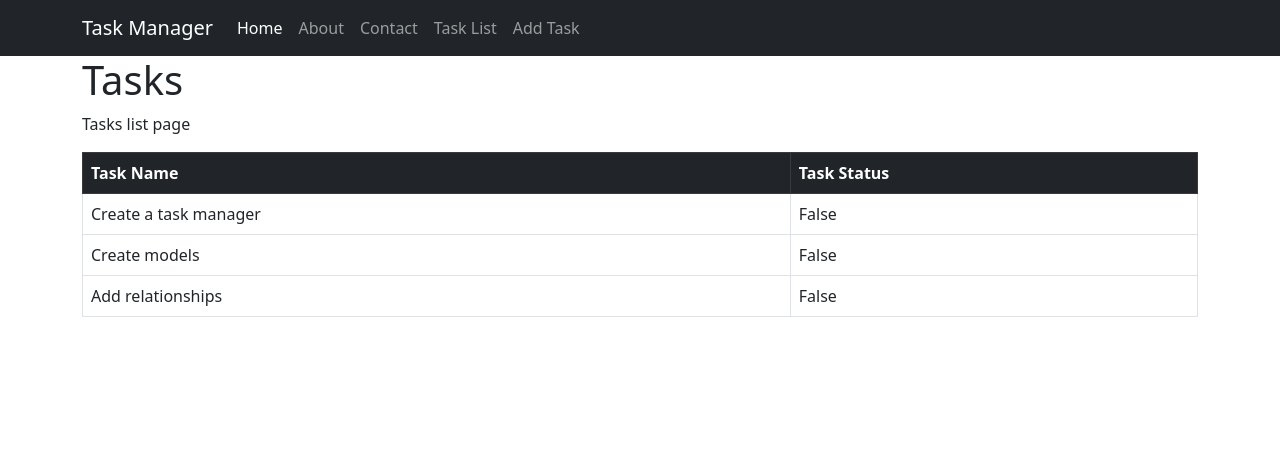
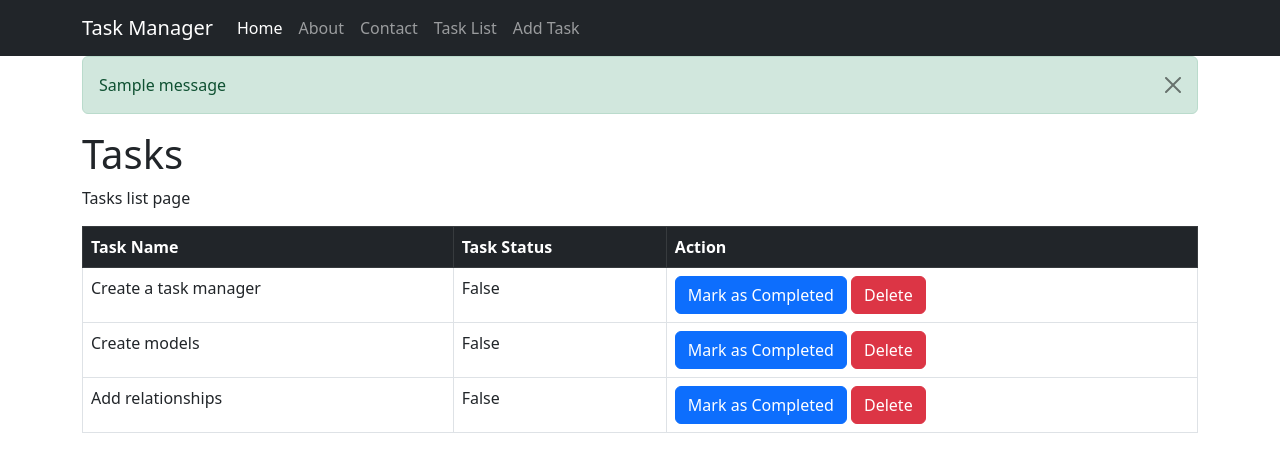
Before and after one commit to geoffreykithuku/django-project-manager-app, a Django app: page /tasks/tasks/ in a window 1280 px wide. Shown: the top 472 px of the page. Run offline with Django 4.2, Linux system fonts and the light colour scheme; data comes from the database, SQL or seed files in the repository; both versions use the stored data as it was after the commit; one stand-in notice (Sample message) is shown.

Commit message:
add delete and update views

```diff
--- /dev/null
+++ b/task_list/templates/alert.html
@@ -0,0 +1,14 @@
+{% if messages %} {% for message in messages %}
+<div
+  class="alert alert-{{ message.tags }} alert-dismissible fade show"
+  role="alert"
+>
+  {{ message }}
+  <button
+    type="button"
+    class="btn-close"
+    data-bs-dismiss="alert"
+    aria-label="Close"
+  ></button>
+</div>
+{% endfor %} {% endif %} {% csrf_token %}
--- a/task_list/templates/form.html
+++ b/task_list/templates/form.html
@@ -1,8 +1,5 @@
 {% extends 'base.html'%} {% block content %}
-<form action="{% url 'task_add' %}" method="POST">
-  {% if messages %} {% for message in messages %}
-  <div class="alert alert-{{ message.tags }}">{{ message }}</div>
-  {% endfor %} {% endif %} {% csrf_token %}
+<form action="{% url 'task_add' %}" method="POST" >
 
   <div class="mb-3 mt-3">
     <label for="task" class="form-label">Task Name:</label>
--- a/task_list/templates/tasks.html
+++ b/task_list/templates/tasks.html
@@ -2,22 +2,27 @@
 <h1>Tasks</h1>
 <p>Tasks list page</p>
 <table class="table table-responsive table-bordered table-hover">
-  <thead class='table-dark'>
+  <thead class="table-dark">
     <tr>
+      <th scope="col">Task Name</th>
 
-        <th scope="col">Task Name</th>
-
-        <th scope="col">Task Status</th>
+      <th scope="col">Task Status</th>
+      <th scope="col">Action</th>
     </tr>
   </thead>
   <tbody>
     {% for task in tasks %}
     <tr>
-
       <td>{{ task.title }}</td>
       <td>{{ task.completed }}</td>
+      <td>
+        <a href="{% url 'edit' task.id %}" class="btn btn-primary">
+          {% if task.completed %} Mark as Uncompleted {% else %} Mark as
+          Completed {% endif %}
+        </a>
 
-
+        <a href="{% url 'delete' task.id %}" class="btn btn-danger">Delete</a>
+      </td>
     </tr>
     {% endfor %}
   </tbody>
--- a/task_list/urls.py
+++ b/task_list/urls.py
@@ -9,5 +9,7 @@ urlpatterns = [
      path('contact/', views.contact, name='contact'),
         path('about/', views.about, name='about'),
         path('tasks/', views.tasks, name='tasks'),
-        path('task_add/', views.task_add, name='task_add')
+        path('task_add/', views.task_add, name='task_add'),
+        path('delete/<int:id>', views.delete, name='delete'),
+        path('edit/<int:id>', views.edit, name='edit'),
 ]
--- a/task_list/views.py
+++ b/task_list/views.py
@@ -1,9 +1,10 @@
 from django.http import HttpResponse
-from django.shortcuts import render
+from django.shortcuts import redirect, render
 
 from task_list.models import Task
 from task_list.form import TaskForm
 from django.contrib import messages
+from django.shortcuts import get_object_or_404
 # Create your views here.
 
 def index(request):
@@ -37,3 +38,17 @@ def task_add(request):
     form = TaskForm()
 
     return render(request, 'form.html', {'form': form})
+
+def delete(request, id):
+    task = get_object_or_404(Task, pk=id)
+
+    task.delete()
+    messages.success(request, 'Task deleted successfully')
+    return redirect('tasks')
+
+def edit(request, id):
+    task = get_object_or_404(Task, pk=id)
+    task.completed = not task.completed
+    task.save()
+    messages.success(request, 'Task edited successfully')
+    return redirect('tasks')
--- a/templates/base.html
+++ b/templates/base.html
@@ -15,9 +15,7 @@
   <body>
     <nav class="navbar navbar-expand-lg bg-dark navbar-dark">
       <div class="container">
-        <a class="navbar-brand" href="#">
-            Task Manager
-        </a>
+        <a class="navbar-brand" href="#"> Task Manager </a>
         <button
           class="navbar-toggler"
           type="button"
@@ -48,14 +46,16 @@
             <li class="nav-item">
               <a class="nav-link" href="{% url 'tasks' %}">Task List</a>
             </li>
-              <li class="nav-item">
+            <li class="nav-item">
               <a class="nav-link" href="{% url 'task_add' %}">Add Task</a>
             </li>
           </ul>
         </div>
       </div>
     </nav>
-    <div class="container">{% block content %} {% endblock content %}</div>
+    <div class="container">
+      {% include "alert.html"%} {% block content %} {% endblock content %}
+    </div>
 
     <script
       src="https://cdn.jsdelivr.net/npm/bootstrap@5.2.3/dist/js/bootstrap.bundle.min.js"
```
Also changed, not shown: db.sqlite3.
